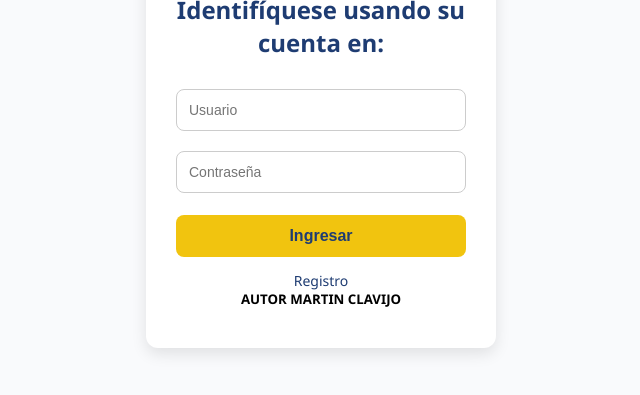
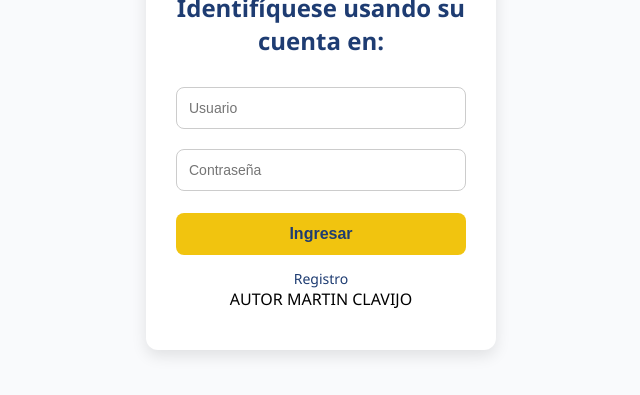
Before and after one commit to M4rt1nG24/Consultas-iubv2, a plain HTML site: page index.html in a window 1280 px wide. Shown: the part 281-676 px from the top of the page, without its empty margins (319-959 px from the left). Drawn offline with Linux system fonts and the light colour scheme.

Commit message:
Update index.html

```diff
--- a/index.html
+++ b/index.html
@@ -31,6 +31,7 @@
 
 <script src="Javascript/Login.js"></script>
 
-    <h5>AUTOR MARTIN CLAVIJO</h5>
+
 </body>
+    <h9>AUTOR MARTIN CLAVIJO</h9>
 </html>
```
